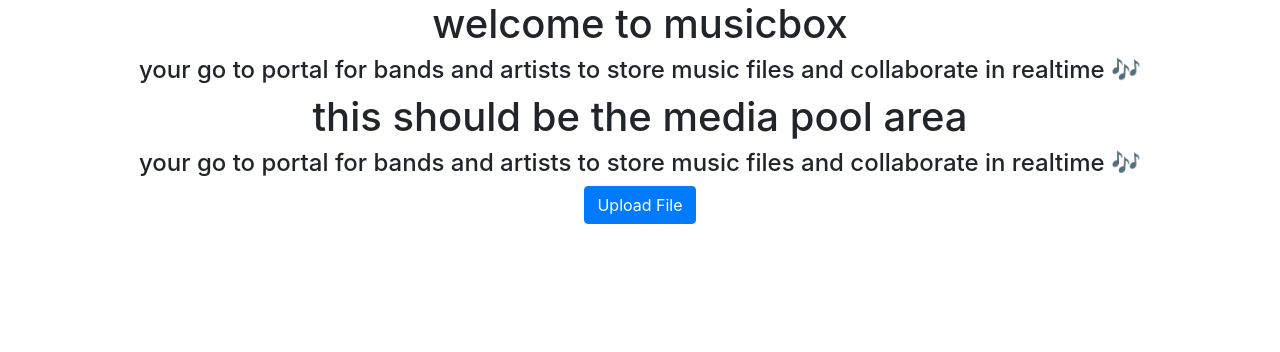
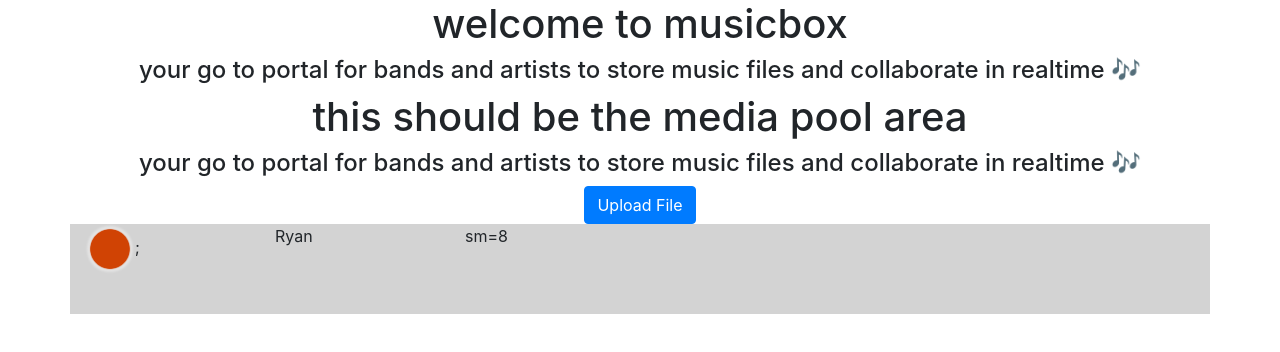
Before and after one commit to rteshima/musicBox, a React (Create React App) app in the folder musicbox/: page / in a window 1280 px wide. Shown: the top 352 px of the page. Built offline with nearby package versions, Linux system fonts and the light colour scheme.

Commit message:
adding recorder frontend

```diff
--- a/musicbox/src/App.js
+++ b/musicbox/src/App.js
@@ -1,6 +1,6 @@
 import React from 'react';
 import logo from './logo.svg';
-import './App.css';
+import './styles/App.css';
 
 function App() {
   return (
--- /dev/null
+++ b/musicbox/src/Recorder.js
@@ -0,0 +1,50 @@
+import React from 'react';
+import Container from 'react-bootstrap/Container';
+import Row from 'react-bootstrap/Row';
+import Col from 'react-bootstrap/Col';
+import './styles/Recorder.css';
+import redLight from './images/red.png';
+import grayLight from './images/gray.png';
+
+// class RecorderButton extends React.Component() {
+//     constructor(props) {
+//         super(props);
+//     }
+
+
+//     createRecorder() {
+//         return <Recorder name="Ryan" live={true} />;
+//     }
+
+//     render() {
+//         return (
+//             <button onClick={this.createRecorder}>connect device</button>
+//         );
+//     }
+// }
+
+function Recorder(props) {
+    return (
+        <div className="Recorder">
+            <Container>
+                <Row className="show-grid recorder-row">
+                    <Col sm={2} className="recorder-col">
+                        <RecLight live={props.live} />;
+                    </Col>
+                    <Col sm={2} className="recorder-col">{props.name}</Col>
+                    <Col sm={8} className="recorder-col">sm=8</Col>
+                </Row>
+            </Container>
+        </div>
+    );
+}
+
+function RecLight(props) {
+    if (props.live) {
+        return (<img className="Recording" src={redLight} />);
+    } else {
+        return (<img className="NotRecording" src={grayLight} />);
+    }
+}
+
+export default Recorder;
--- a/musicbox/src/index.js
+++ b/musicbox/src/index.js
@@ -1,8 +1,9 @@
 import React from 'react';
 import ReactDOM from 'react-dom';
-import './index.css';
+import './styles/index.css';
 import App from './App';
 import TitleText from './TitleText';
+import Recorder from './Recorder';
 import * as serviceWorker from './serviceWorker';
 import MediaPool from './MediaPool';
 import 'bootstrap/dist/css/bootstrap.min.css';
@@ -13,6 +14,7 @@ ReactDOM.render(
     {/* <App /> */}
     <TitleText />
     <MediaPool />
+    <Recorder name="Ryan" live={true}/>
   </React.StrictMode>,
   document.getElementById('root')
 );
--- /dev/null
+++ b/musicbox/src/styles/Recorder.css
@@ -0,0 +1,14 @@
+
+.recorder-row {
+    background-color: lightgrey;
+    height: 90px;
+}
+
+.Recording {
+    height: 50px;
+    width: 50px;
+}
+.NotRecording {
+    height: 50px;
+    width: 50px;
+}
```
Also changed, not shown: musicbox/src/images/gray.png (added), musicbox/src/images/red.png (added), musicbox/src/styles/App.css (renamed from musicbox/src/App.css), musicbox/src/styles/index.css (renamed from musicbox/src/index.css).
